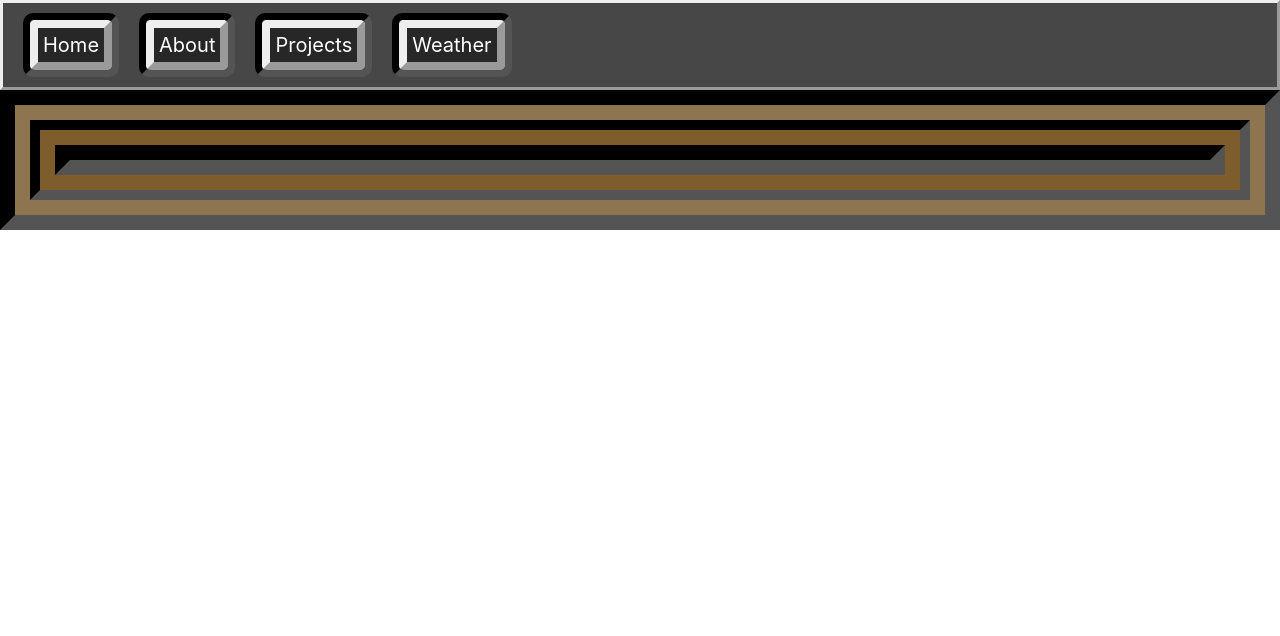
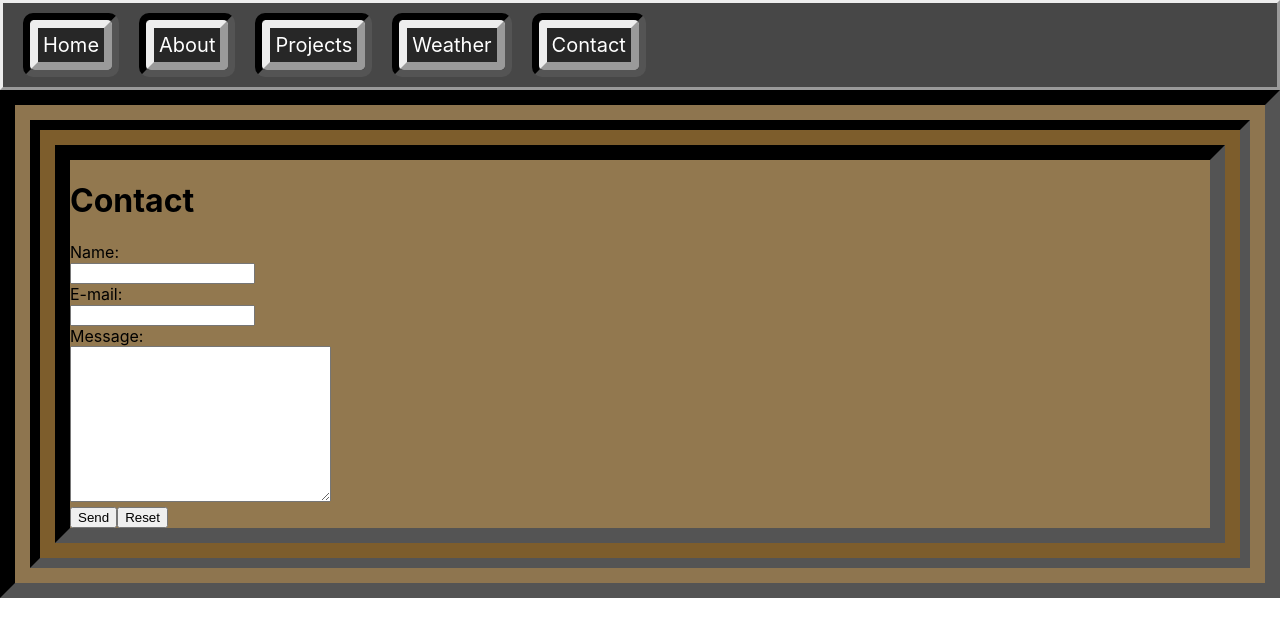
Before and after one commit to Mihso/testing, a React (Create React App) app: page /contact in a window 1280 px wide. Shown: the top 636 px of the page. Built offline with nearby package versions, Linux system fonts and the light colour scheme; no server answers.

Commit message:
contact form added

```diff
--- a/src/App.js
+++ b/src/App.js
@@ -4,6 +4,7 @@ import Other from './other';
 import About from './About';
 import Weather from './weather/weather';
 import Projects from './Projects';
+import Contact from './contact/contact';
 import {Routes ,Route, NavLink } from 'react-router-dom';
 import Navbar from './Navbar/Navbar';
 
@@ -23,6 +24,7 @@ function App() {
       <Route path='/about' Component={About}/>
       <Route path='/projects' Component={Projects} />
       <Route path='/weather' Component={Weather} />
+      <Route path='/contact' Component={Contact} />
     </Routes>
     </div>
     </div>
--- a/src/Navbar/Navbar.js
+++ b/src/Navbar/Navbar.js
@@ -10,6 +10,7 @@ const Navbar = () =>{
                 {/* <NavLink to="/other"><div className="NavOuter"> <Butto name="Other"></Butto> </div></NavLink> */}
                 <NavLink to="/projects"><div className="NavOuter"> <Butto name="Projects"></Butto> </div></NavLink>
                 <NavLink to="/weather"><div className="NavOuter"> <Butto name="Weather"></Butto> </div></NavLink>
+                <NavLink to="/contact"><div className="NavOuter"> <Butto name="Contact"></Butto> </div></NavLink>
         </nav>
     );
 }
--- a/src/Projects.css
+++ b/src/Projects.css
@@ -7,7 +7,7 @@
 }
 
 table {
-    border-color: rgb(166, 166, 166);
+    border-color: rgb(97, 97, 97);
     background-color: grey;
     background-image: linear-gradient(0.35turn, rgb(97, 97, 97), rgb(171, 171, 171));
     border-width:10px;
@@ -19,7 +19,7 @@ table {
 }
 thead{
     font-size: 30px;
-    border-color: rgb(110, 110, 110);;
+    border-color: rgb(59, 59, 59);;
     border-width: 5px;
     border-style: solid;
     border-collapse: collapse;
@@ -27,7 +27,7 @@ thead{
 }
 tbody{
     font-size: 18px;
-    border-color: rgb(129, 129, 129);
+    border-color: rgb(87, 87, 87);
     border-width: 5px;
     border-style: solid;
     border-collapse: collapse;
@@ -49,7 +49,7 @@ tbody{
     padding-bottom: 10px;
 }
 td{
-    border-color: rgb(101, 101, 101);
+    border-color: rgb(61, 61, 61);
     border-width: 2px;
     border-style: solid;
     font-size: 20px;
--- /dev/null
+++ b/src/contact/contact.js
@@ -0,0 +1,47 @@
+import '../App.css';
+import { useState } from 'react';
+
+function Contact() {
+
+    const [title, updateTitle] = useState();
+    const [description, updateDescription] = useState();
+    const [url, updateData] = useState();
+    const [link, updateLink] = useState();
+
+    async function getData() {
+        const api = "https://api.github.com/users/Mihso";
+        const response = await fetch(api);
+        const data = await response.json();
+        updateData(data.avatar_url);
+        updateDescription(data.bio);
+        updateLink(data.html_url);
+    }
+
+    getData();
+
+  return (
+    <div>
+
+    <h1>Contact</h1>
+
+    <form action="mailto:moshimo90696@gmail.com" method="post" enctype="text/plain">
+    Name:
+    <br></br>
+    <input type="text" name="name" />
+    <br></br>
+    E-mail:
+    <br></br>
+    <input type="text" name="mail" />
+    <br></br>
+    Message:
+    <br></br>
+    <textarea name="comment" rows="10" cols="30" size="50"></textarea>
+    <br></br>
+    <input class="buttoner" type="submit" value="Send" />
+    <input class="buttoner" type="reset" value="Reset" />
+    </form>
+    </div>
+  );
+}
+
+export default Contact;
```
